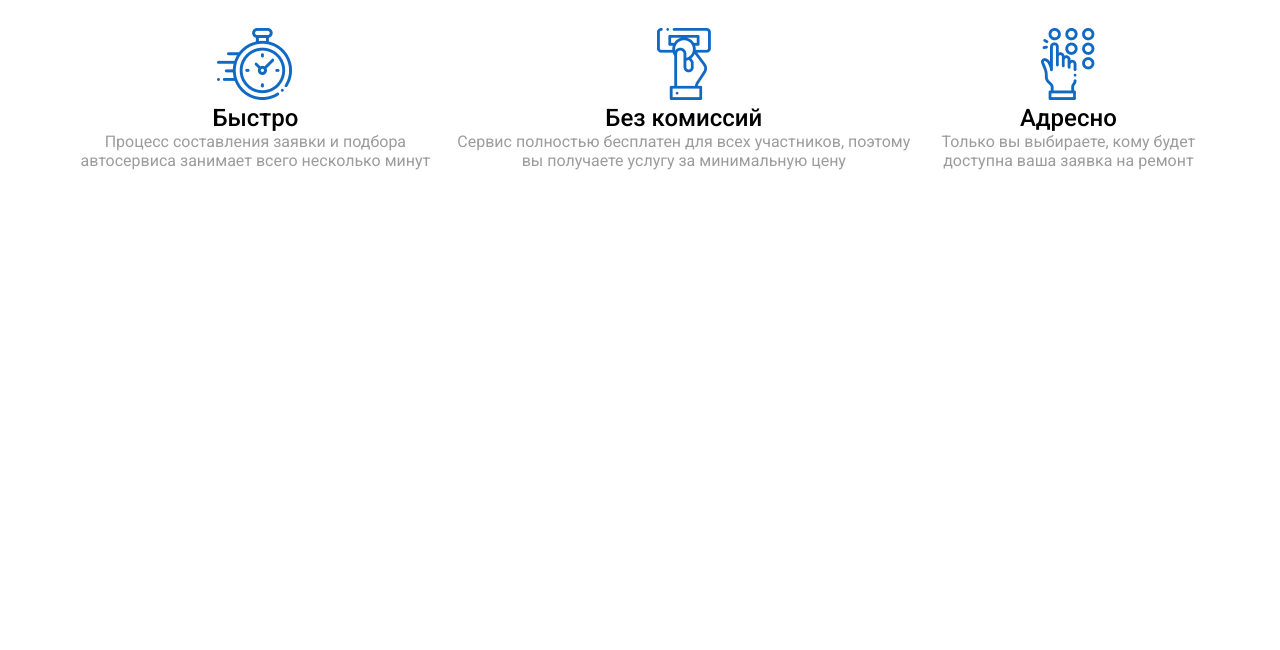
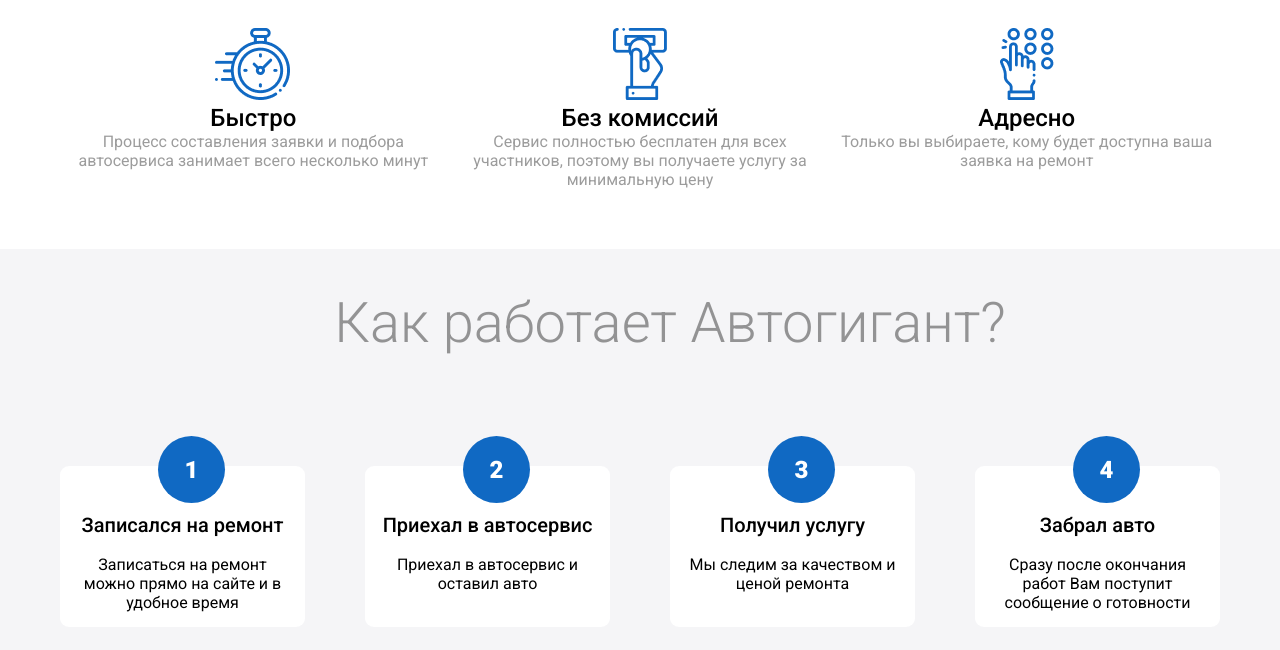
Before and after one commit to SergeyShashin/autogigant, a website: page index.html in a window 1280 px wide. Shown: the part 650-1300 px from the top of the page. Before the commit the page ends 820 px from the top, so only its background shows below. Drawn offline with Linux system fonts and the light colour scheme.

Commit message:
block how-working-autogigant done

```diff
--- a/index.html
+++ b/index.html
@@ -67,6 +67,32 @@
                 </div>
             </div>
         </div>
+
+        <div class="how-working-autogigant align-center">
+            <h1>Как работает Автогигант?</h1>
+            <div class="wrap-algoritm">
+                <div class="algoritm">
+                    <div class="number">1</div>
+                    <h3>Записался на ремонт</h3>
+                    <p>Записаться на ремонт можно прямо на сайте и в удобное время</p>
+                </div>
+                <div class="algoritm">
+                    <div class="number">2</div>
+                    <h3>Приехал в автосервис</h3>
+                    <p>Приехал в автосервис и оставил авто</p>
+                </div>
+                <div class="algoritm">
+                    <div class="number">3</div>
+                    <h3>Получил услугу</h3>
+                    <p>Мы следим за качеством и ценой ремонта </p>
+                </div>
+                <div class="algoritm">
+                    <div class="number">4</div>
+                    <h3>Забрал авто</h3>
+                    <p>Сразу после окончания работ Вам поступит сообщение о готовности</p>
+                </div>
+            </div>
+        </div>
     </div>
 
 </body>
--- a/scss/index.scss
+++ b/scss/index.scss
@@ -33,7 +33,8 @@
 .quantity-car-service,
 .quantity-car-service a,
 .filters select,
-.filters button {
+.filters button,
+.number {
     color: #FFFFFF;
 }
 
@@ -172,6 +173,12 @@
     justify-content: center;
 }
 
+.quickly,
+.nocommission,
+.targeted {
+    flex: 1;
+}
+
 .wrap-advantages h2 {
     font-weight: 500;
     font-size: 24px;
@@ -181,16 +188,82 @@
 
 .wrap-advantages p {
     font-weight: normal;
+    margin-bottom: 60px;
     font-size: 16px;
     line-height: 19px;
     text-align: center;
     color: #9C9C9C;
 }
 
+.how-working-autogigant {
+    background: #F5F5F7;
+    padding: 0 0 89px 60px;
+}
+
+.how-working-autogigant h1 {
+    padding: 41px 35px;
+    font-weight: 300;
+    font-size: 56px;
+    line-height: 66px;
+    color: #333333;
+    opacity: 0.5;
+}
+
+.wrap-algoritm {
+    display: flex;
+    justify-content: space-between;
+}
+
+.number {
+    position: absolute;
+    top: -30px;
+    left: 40%;
+    display: flex;
+    justify-content: center;
+    align-items: center;
+    background: #1069C3;
+    width: 67px;
+    height: 67px;
+    font-weight: 900;
+    font-size: 24px;
+    line-height: 28px;
+    border-radius: 50px;
+}
+
+.algoritm {
+    padding: 0 15px 15px 15px;
+    position: relative;
+    background: #FFFFFF;
+    border-radius: 9px;
+    flex: 1;
+    margin-top: 69px;
+    margin-right: 60px;
+}
+
+.algoritm h3 {
+    margin-top: 48px;
+    font-weight: 500;
+    font-size: 20px;
+    line-height: 23px;
+    text-align: center;
+    color: #000000;
+}
+
+.algoritm p {
+    margin-top: 18px;
+    font-weight: normal;
+    font-size: 16px;
+    line-height: 19px;
+    color: #000000;
+}
+
 @media screen and (max-width: 600px) {
 
     .wrap-logo-add-car-service-signin-registration,
-    .wrap-filters-and-car-service {
+    .wrap-filters-and-car-service,
+    .wrap-advantages,
+    .wrap-algoritm {
         flex-wrap: wrap;
     }
+
 }
```
Also changed, not shown: index.css.
